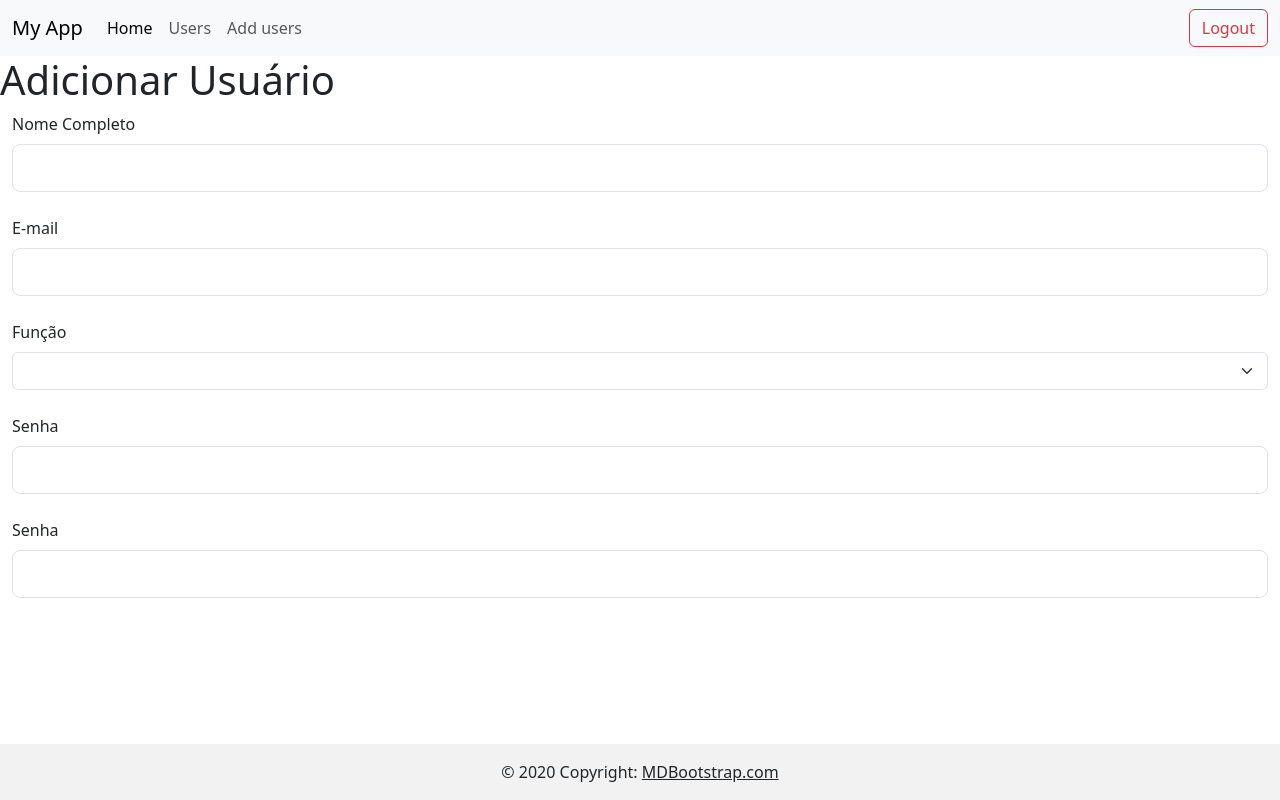
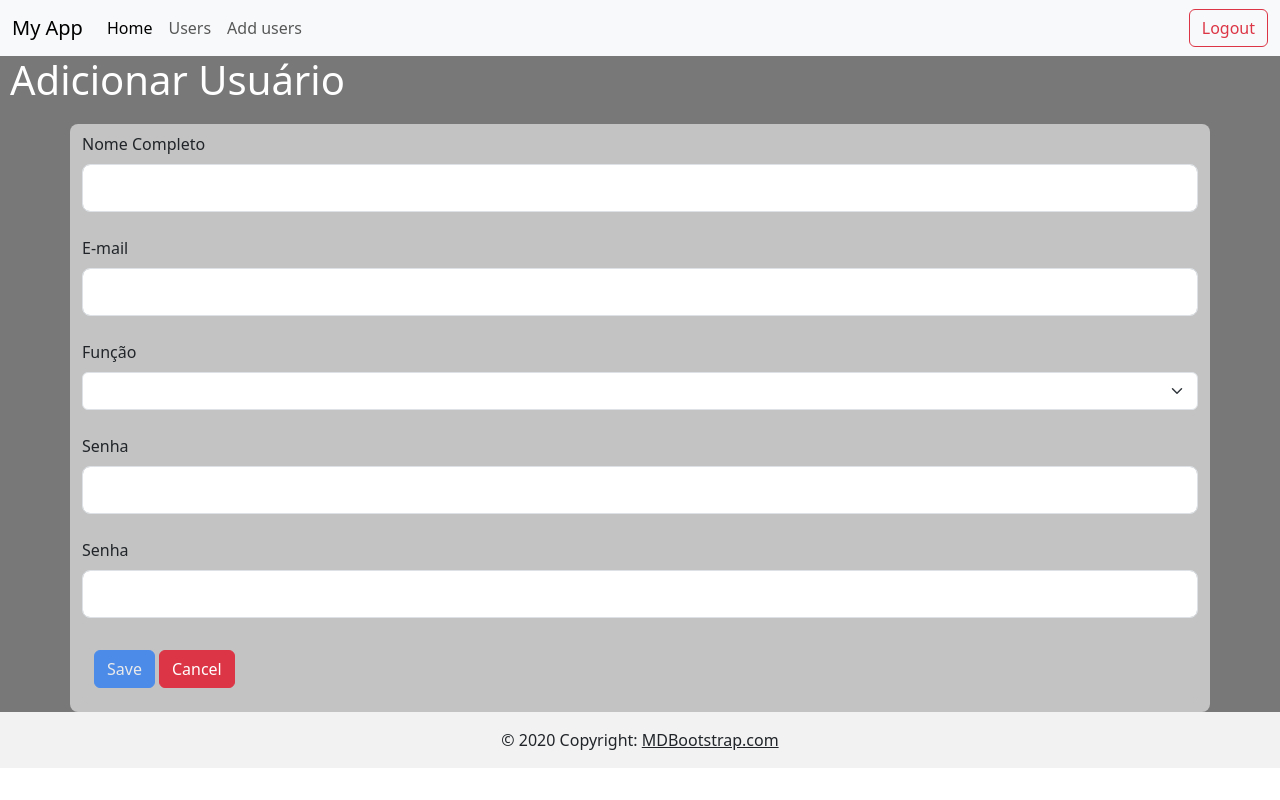
Before and after one commit to Teomendonca/AngularProject, an Angular app: page /app/users/new in a window 1280 px wide. Built offline with nearby package versions, Linux system fonts and the light colour scheme.

Commit message:
feat(Create Users)/create user form

```diff
--- a/src/app/footer/footer.component.css
+++ b/src/app/footer/footer.component.css
@@ -1,5 +1,5 @@
 .footer{
-    position: fixed;
+    position: flex;
     bottom: 0;
     width: 100%;
 }
--- a/src/app/home/pages/users/add-users/add-users.component.css
+++ b/src/app/home/pages/users/add-users/add-users.component.css
@@ -0,0 +1,18 @@
+#title{
+    margin-bottom: 20px;
+    margin-left: 10px;
+    color: rgb(255, 255, 255);
+}
+.btn{
+    margin-right: 4px;
+    margin-bottom: 8px;
+}
+#background{
+    background-color: #787878;
+}
+.container{
+    padding-top: 8px;
+    padding-bottom: 8px;
+    background-color: #c3c3c3;
+    border-radius: 8px;
+}
--- a/src/app/home/pages/users/add-users/add-users.component.html
+++ b/src/app/home/pages/users/add-users/add-users.component.html
@@ -1,6 +1,10 @@
 <div id="background">
-  <h1>Adicionar Usuário</h1>
-  <div class="container-fluid">
+
+  <div id="title">
+    <h1 >Adicionar Usuário</h1>
+  </div>
+
+  <div class="container">
     <form [formGroup]="addUserForm">
       <div class="form-outline mb-4">
         <label class="form-label" for="form3Example1cg">Nome Completo</label>
@@ -25,8 +29,8 @@
       <div class="form-outline mb-4">
         <label class="form-label" for="form3Example1cg">Função</label>
         <!-- <input type="text" formControlName="name" class="form-control form-control-lg"> -->
-        <select class="form-select" formControlName="func" >
-          <option *ngFor="let key of keys" [value]="key">{{func[key]}}</option>
+        <select class="form-select" formControlName="func">
+          <option *ngFor="let key of keys" [value]="key" >{{func[key]}}</option>
         </select>
 
       </div>
@@ -35,7 +39,8 @@
         <label class="form-label" for="form3Example1cg">Senha</label>
         <input type="password" formControlName="password" class="form-control form-control-lg">
 
-        <div *ngIf="addUserForm.get('password')?.invalid && (addUserForm.get('password')?.dirty || addUserForm.get('password')?.touched)">
+        <div
+          *ngIf="addUserForm.get('password')?.invalid && (addUserForm.get('password')?.dirty || addUserForm.get('password')?.touched)">
           <div class="text-danger">Senha é obrigatório</div>
         </div>
       </div>
@@ -44,9 +49,15 @@
         <label class="form-label" for="form3Example1cg">Senha</label>
         <input type="password" formControlName="passwordConfirmation" class="form-control form-control-lg">
 
-        <div *ngIf="addUserForm.get('passwordConfirmation')?.invalid && (addUserForm.get('passwordConfirmation')?.dirty || addUserForm.get('passwordConfirmation')?.touched)">
+        <div
+          *ngIf="addUserForm.get('passwordConfirmation')?.invalid && (addUserForm.get('passwordConfirmation')?.dirty || addUserForm.get('passwordConfirmation')?.touched)">
           <div class="text-danger">confirmação de senha é obrigatório</div>
         </div>
+      </div>
+
+      <div class="container">
+        <button (click)="onSubmit()" [disabled]="!addUserForm.valid" class="btn btn-primary">Save</button>
+        <button (click)="cancel()" class="btn btn-danger">Cancel</button>
       </div>
 
     </form>
--- a/src/app/home/pages/users/add-users/add-users.component.ts
+++ b/src/app/home/pages/users/add-users/add-users.component.ts
@@ -33,4 +33,13 @@ export class AddUsersComponent {
       ])
     })
   }
+
+  onSubmit(){
+    console.log("Usuário criado com sucesso")
+    console.log(this.addUserForm.value);
+    this.router.navigate(['app/users'])
+  }
+  cancel(){
+    this.router.navigate(['app/users'])
+  }
 }
```
